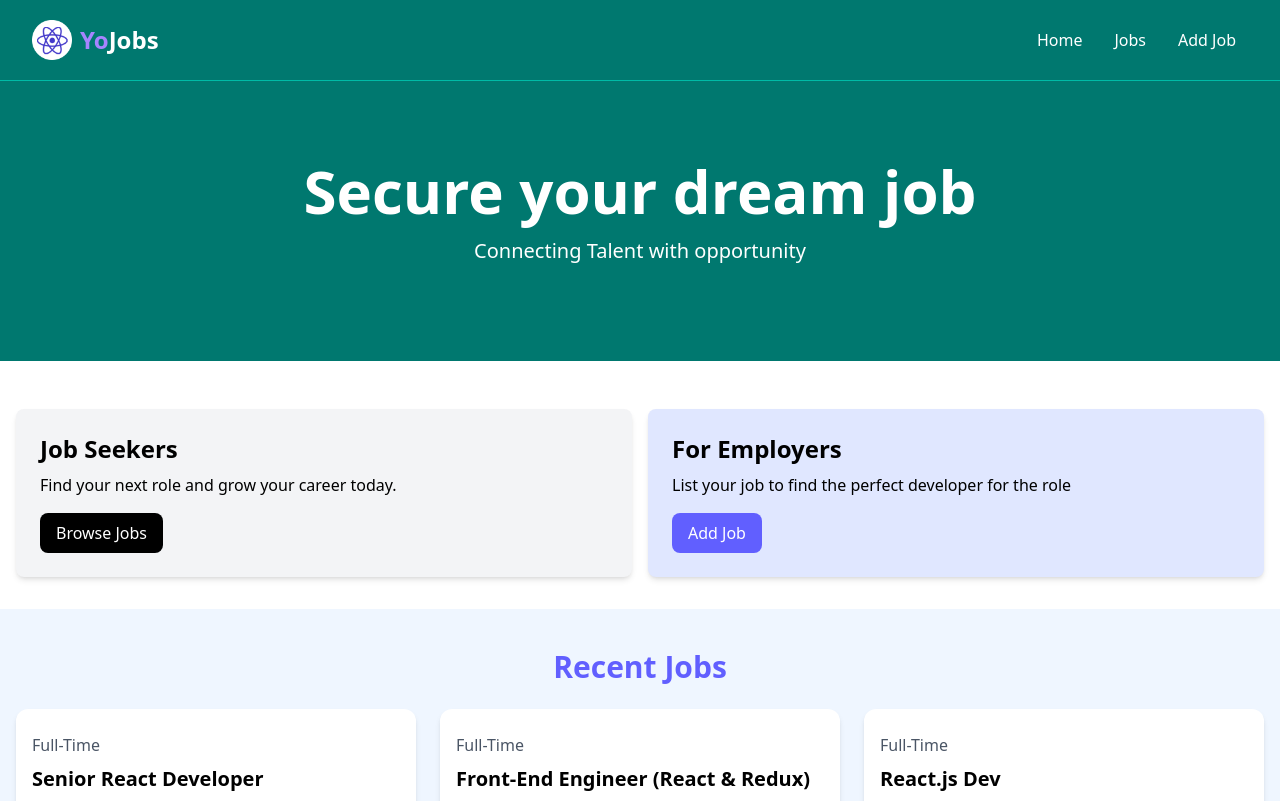
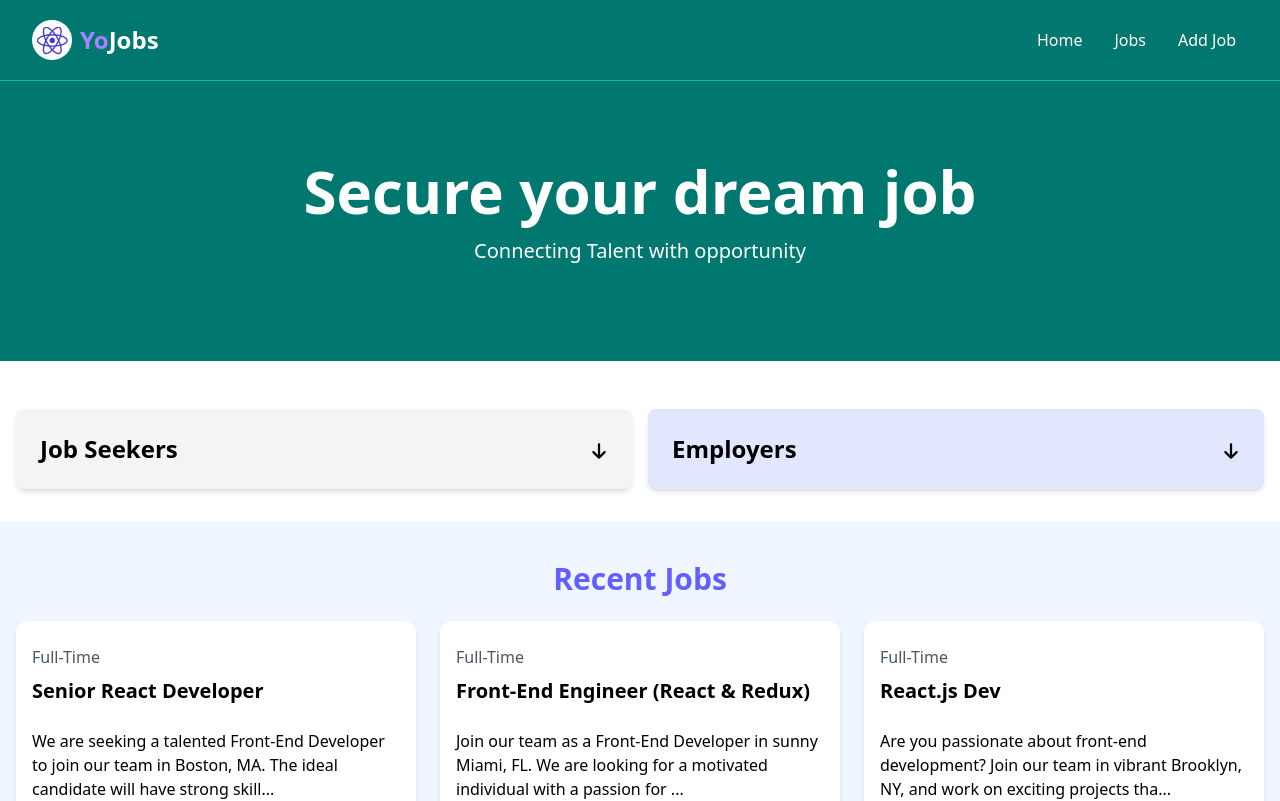
Before and after one commit to Mugwena14/YoJobs, a React (Vite) app: page / in a window 1280 px wide. Shown: the top 801 px of the page. Built offline with nearby package versions, Linux system fonts and the light colour scheme; data requests are answered from the project's data file.

Commit message:
Show full job list type functionality

```diff
--- a/package.json
+++ b/package.json
@@ -15,6 +15,7 @@
     "json-server": "^1.0.0-beta.3",
     "react": "^19.1.0",
     "react-dom": "^19.1.0",
+    "react-icons": "^5.5.0",
     "react-router-dom": "^7.6.3",
     "react-spinners": "^0.17.0",
     "tailwindcss": "^4.1.11"
--- a/src/Components/Cards.jsx
+++ b/src/Components/Cards.jsx
@@ -1,14 +1,46 @@
 import { Link } from "react-router-dom"
-
+import { FaArrowDown, FaArrowUp } from 'react-icons/fa6'
+import { useState } from "react"
 
 const Cards = ({ cards }) => {
+
+    const [display, setDisplay] = useState(false)
+
+    function displayFull(){
+        setDisplay(prev => !prev)
+    }
+
     return (
         <div>
             <section className="py-4">
             <div className="container-xl lg:container m-auto">
                 <div className="grid grid-cols-1 md:grid-cols-2 gap-4 p-4 rounded-lg">
                 <div className="bg-gray-100 p-6 rounded-lg shadow-md">
+                    <div className="flex row justify-between">
                         <h2 className="text-2xl font-bold">Job Seekers</h2>
+                        {display ?
+                        <>
+                        <button>
+                            <FaArrowUp
+                            size={18}
+                            onClick={() => displayFull()}
+                            className="mt-1"/>
+                        </button>
+                        </>
+                        :
+                        <>
+                        <button>
+                            <FaArrowDown
+                            size={18}
+                            onClick={() => displayFull()}
+                            className="mt-1"/>
+                        </button>
+                        </>
+                        }
+                    </div>
+                    {display ?
+                        <>
+                            <div>
                                 <p className="mt-2 mb-4">
                                     Find your next role and grow your career today.
                                 </p>
@@ -19,16 +51,43 @@ const Cards = ({ cards }) => {
                                 Browse Jobs
                                 </Link>
                             </div>
+                        </>
+                    : ""}
+                </div>
                 <div className="bg-indigo-100 p-6 rounded-lg shadow-md">
-                    <h2 className="text-2xl font-bold">For Employers</h2>
+                    <div className="flex row justify-between">
+                        <h2 className="text-2xl font-bold">Employers</h2>
+                        {display ?
+                        <>
+                        <button>
+                            <FaArrowUp
+                            size={18}
+                            onClick={() => displayFull()}
+                            className="mt-1"/>
+                        </button>
+                        </>
+                        :
+                        <>
+                        <button>
+                            <FaArrowDown
+                            size={18}
+                            onClick={() => displayFull()}
+                            className="mt-1"/>
+                        </button>
+                        </>
+                        }
+                    </div>
+                    {display ?
+                    <>
                         <p className="mt-2 mb-4">
-                    List your job to find the perfect developer for the role
+                            List your job to find the perfect skills for the role
                         </p>
                         <Link to="/add-job"
                         className="inline-block bg-indigo-500 text-white rounded-lg px-4 py-2 hover:bg-indigo-600"
                         >
                         Add Job
                         </Link>
+                    </> : ""}
                 </div>
                 </div>
             </div>
```
Also changed, not shown: 1 other file (tests, documents, lock files or other folders). Lines whose indentation alone changed are shown as unchanged.
